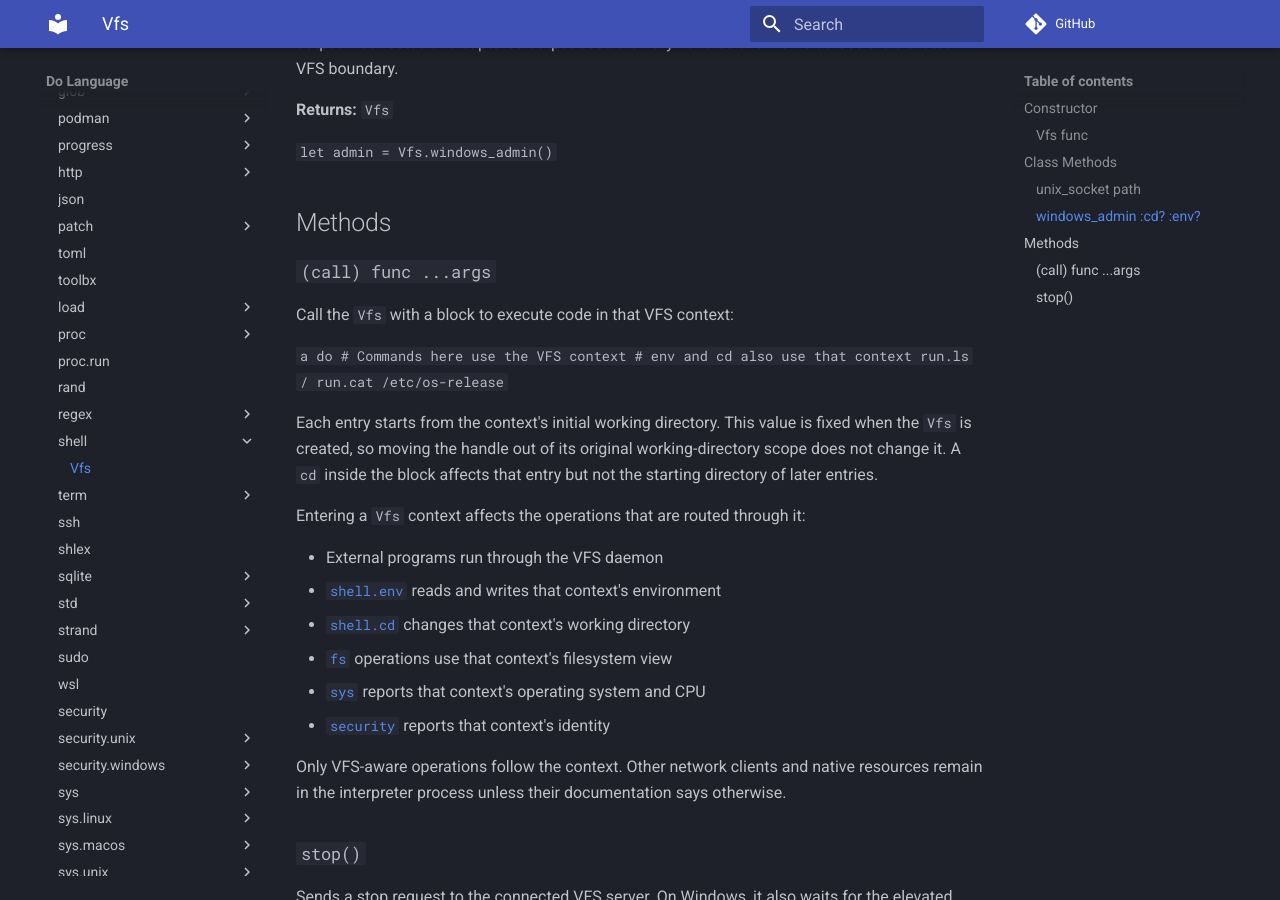
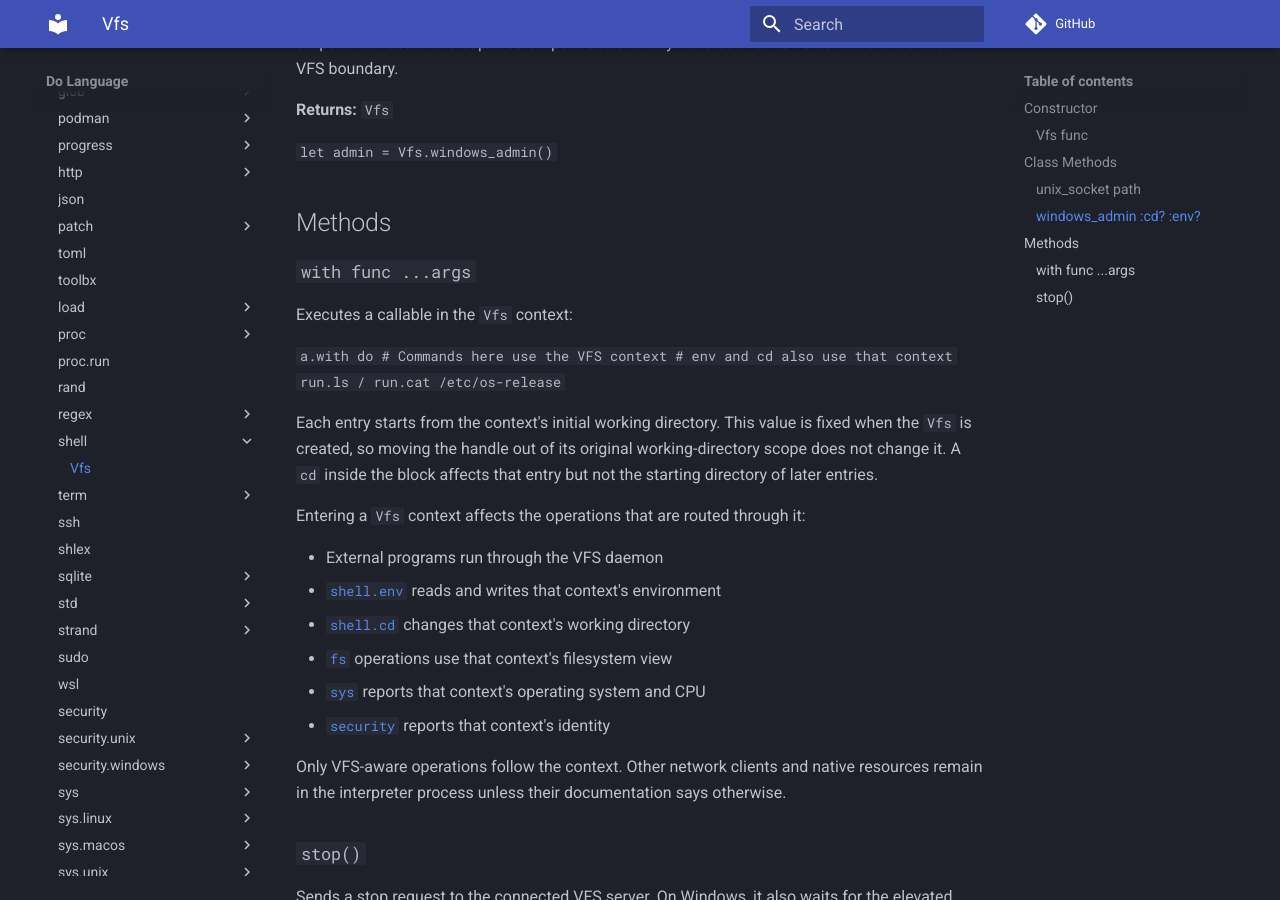
Before and after one commit to dolang-org/dolang, an MkDocs documentation site: the page built from docs/api/shell/vfs.md, in a window 1280 px wide and 900 px high, scrolled down 1986 px. Built offline with MkDocs 1.6.1 and Material for MkDocs 9.7.7, drawn with Linux system fonts in a browser that asks for light colours; comment, search, counter and statistics services are not loaded.

Commit message:
Make VFS block scope entry more clear
Closes issue #259

````diff
--- a/docs/api/shell/vfs.md
+++ b/docs/api/shell/vfs.md
@@ -93,12 +93,12 @@ let admin = Vfs.windows_admin()
 
 ## Methods
 
-### `(call) func ...args`
+### `with func ...args`
 
-Call the `Vfs` with a block to execute code in that VFS context:
+Executes a callable in the `Vfs` context:
 
 ```
-a do
+a.with do
   # Commands here use the VFS context
   # env and cd also use that context
   run.ls /
--- a/docs/shell/vfs/admin.md
+++ b/docs/shell/vfs/admin.md
@@ -65,7 +65,7 @@ import shell:
 
 let elevated = Vfs.windows_admin()
 try
-  elevated do
+  elevated.with do
     run sc.exe query example
 finally
   elevated.stop()
--- a/docs/shell/vfs/containers.md
+++ b/docs/shell/vfs/containers.md
@@ -22,8 +22,8 @@ echo $release["PRETTY_NAME"]
 strings or symbols; `nil` unsets a variable and `:INHERIT:` copies its current
 strand value into the container.
 
-Use [`host`](./index.md#returning-to-the-host) to temporarily return to the host
-VFS context:
+Use [`with_host`](./index.md#returning-to-the-host) to temporarily return to the
+host VFS context:
 
 ```
 import podman
@@ -32,7 +32,7 @@ import fs:
 
 podman.with ubuntu:24.04 do
   let release = Path("/etc/os-release").read()
-  host do Path("release.txt").write $release
+  with_host do Path("release.txt").write $release
 ```
 
 ## Building Images
@@ -108,7 +108,7 @@ import shell:
 
 let agent = Vfs.unix_socket /run/container-vfs/socket
 try
-  agent do run cat /etc/os-release
+  agent.with do run cat /etc/os-release
 finally
   agent.stop()
 ```
--- a/docs/shell/vfs/wsl.md
+++ b/docs/shell/vfs/wsl.md
@@ -36,9 +36,10 @@ resolved through the active Linux environment's command search path. Use
 `command:` to override discovery.
 
 When the interpreter originally started on Windows, use
-[`shell.host`](../../api/shell/index.md#host-func-args) to return temporarily
-from a nested Linux VFS. `with_windows` is intended for an interpreter that
-started within WSL and has no Windows startup context to restore.
+[`shell.with_host`](../../api/shell/index.md#with_host-func-args) to return
+temporarily from a nested Linux VFS. `with_windows` is intended for an
+interpreter that started within WSL and has no Windows startup context to
+restore.
 
 Windows UAC elevation composes with the transition:
 
````
Also changed, not shown: docs/api/shell/index.md (+1 -1 lines), docs/shell/vfs/index.md (+8 -7 lines), 9 other files.
